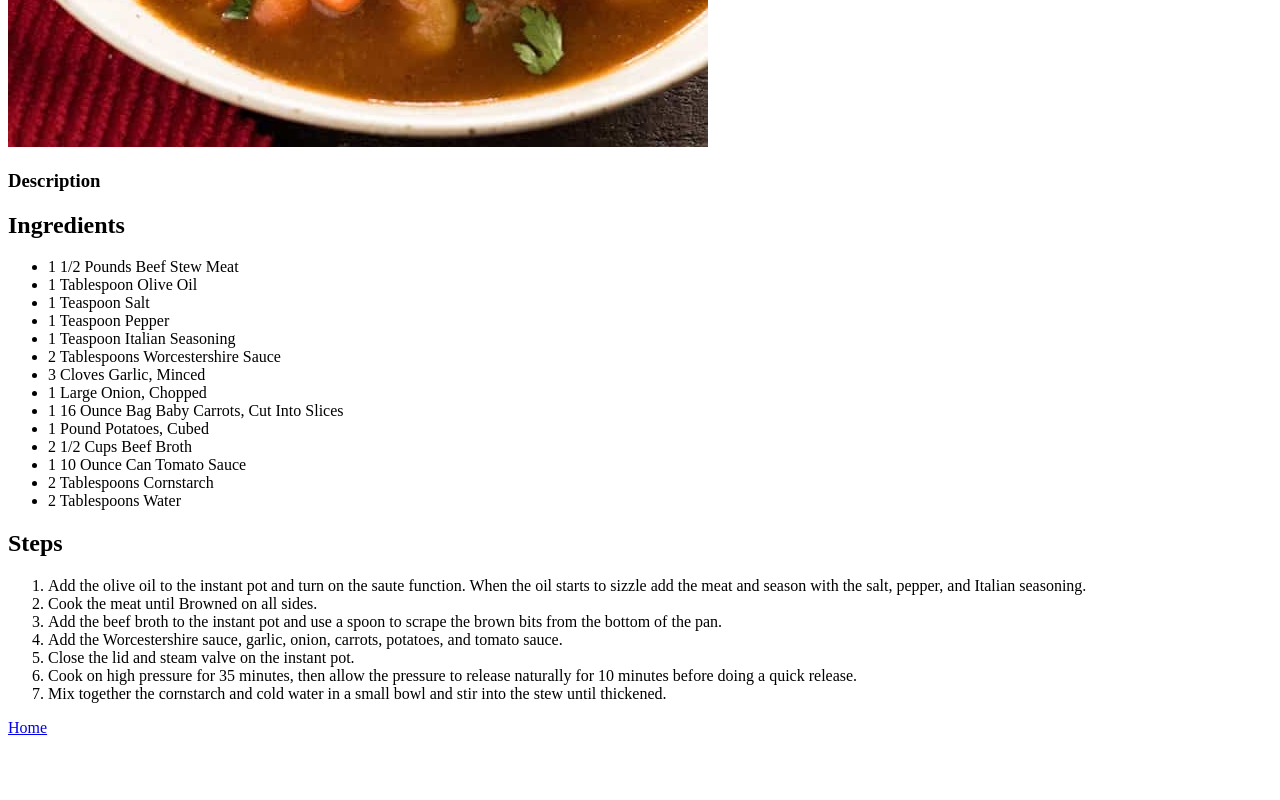
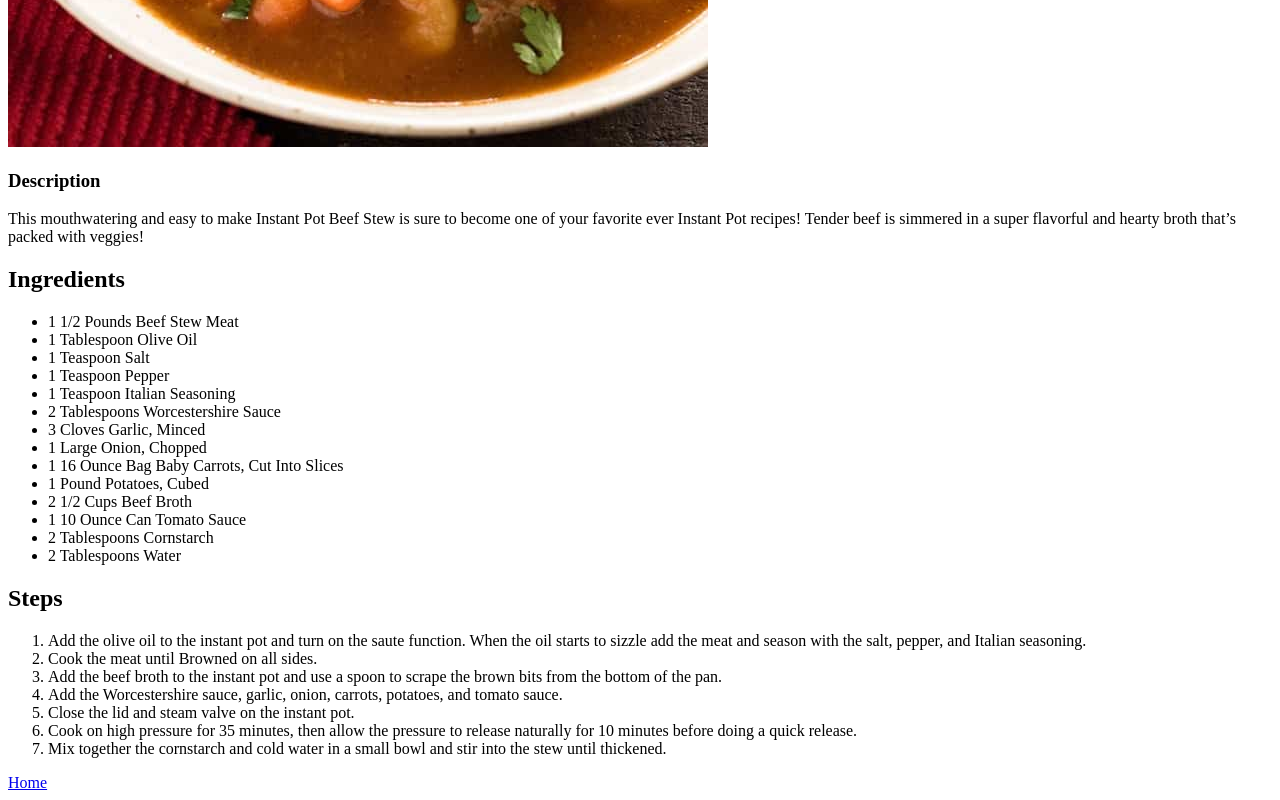
Before and after one commit to kaka-o/odin-recipes, a plain HTML site: page recipes/beef-stew.html in a window 1280 px wide. Shown: the part 869-1669 px from the top of the page. Before the commit the page ends 1614 px from the top, so only its background shows below. Drawn offline with Linux system fonts and the light colour scheme.

Commit message:
Add missing Beef Stew description

```diff
--- a/recipes/beef-stew.html
+++ b/recipes/beef-stew.html
@@ -9,7 +9,7 @@
     <h1>Beef Stew</h1>
     <img src="../images/beef-stew.jpg" alt="image of beef stew">
     <h3>Description</h2>
-    <p></p>
+    <p>This mouthwatering and easy to make Instant Pot Beef Stew is sure to become one of your favorite ever Instant Pot recipes!  Tender beef is simmered in a super flavorful and hearty broth that’s packed with veggies!</p>
     <h2>Ingredients</h3>
         <ul>
             <li>1 1/2 Pounds Beef Stew Meat</li>
```
